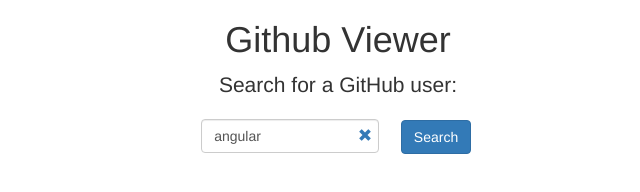
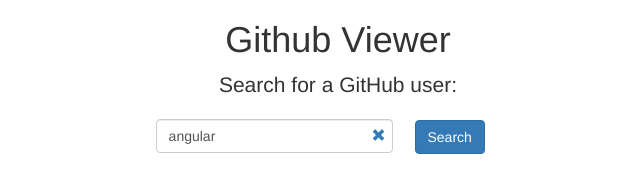
Before and after one commit to bill742/github-viewer, a website: page index.html in a window 1280 px wide. Shown: the whole page, without its empty margins (302-942 px from the left). Drawn offline with nearby package versions, Linux system fonts and the light colour scheme; some packages are replaced by stand-ins of ours.

Commit message:
applying fix for Safari

```diff
--- a/assets/sass/styles.sass
+++ b/assets/sass/styles.sass
@@ -12,7 +12,7 @@
   text-align: center
 
 .searchForm
-  width: 30%
+  width: 40%
   margin: 20px auto
 
 .search
```
Also changed, not shown: css/styles.css, css/styles.min.css, 1 other file.
